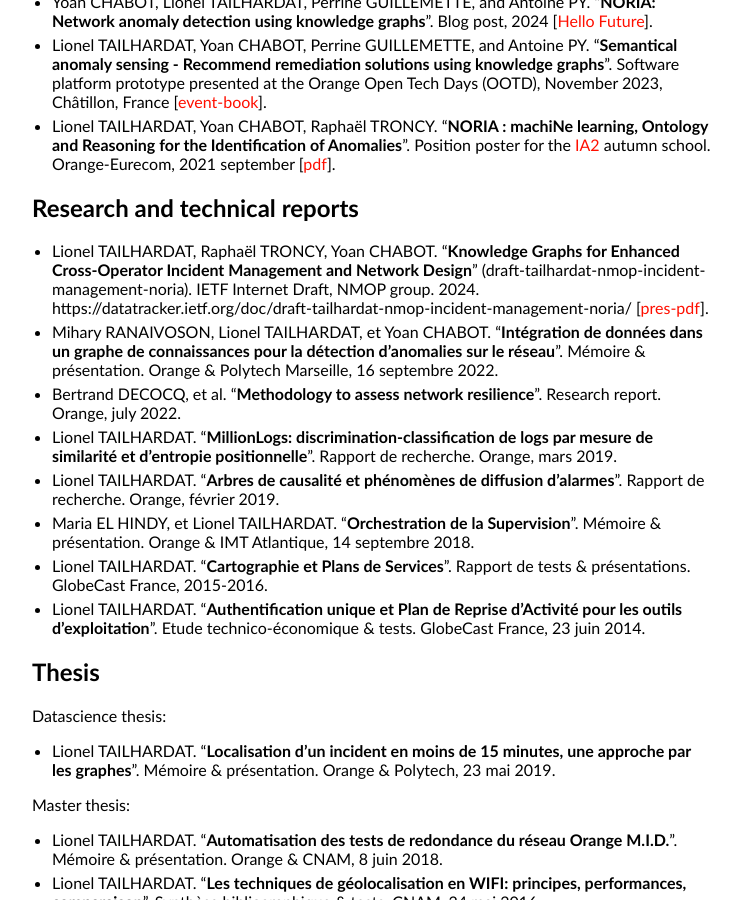
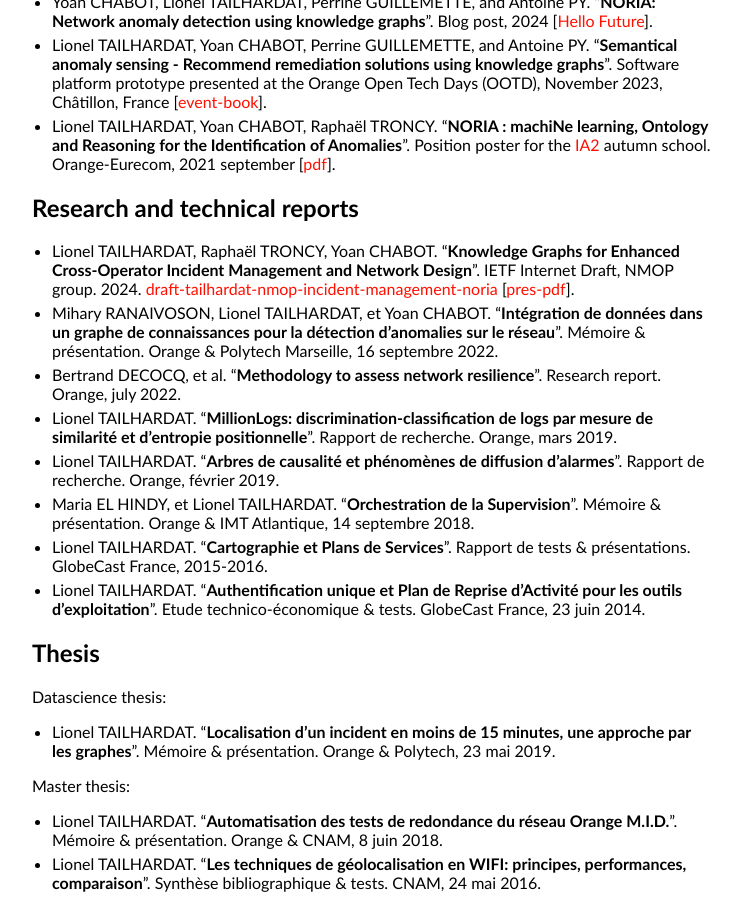
Before and after one commit to GenEars/GenEars.github.io, a Jekyll site: the page built from publications.md, in a window 1280 px wide and 900 px high, scrolled down 1128 px. Shown: the whole window, without its empty margins (258-999 px from the left). Built offline with Jekyll 4.4.1, drawn with Linux system fonts in a browser that asks for light colours.

Commit message:
Added draft-tailhardat-nmop-incident-management-noria ref and slide deck.
Signed-off-by: lionel.tailhardat <lionel.tailhardat@orange.com>

```diff
--- a/publications.md
+++ b/publications.md
@@ -61,9 +61,9 @@ title: Publications - Lionel TAILHARDAT
 ## Research and technical reports
 
 * Lionel TAILHARDAT, Raphaël TRONCY, Yoan CHABOT.
-  "**Knowledge Graphs for Enhanced Cross-Operator Incident Management and Network Design**" (draft-tailhardat-nmop-incident-management-noria).
+  "**Knowledge Graphs for Enhanced Cross-Operator Incident Management and Network Design**".
   IETF Internet Draft, NMOP group. 2024.
-  https://datatracker.ietf.org/doc/draft-tailhardat-nmop-incident-management-noria/ [[pres-pdf](pubs/IETF-NMOP-2024-draft-tailhardat-nmop-incident-management-noria-pres.pdf)].
+  [draft-tailhardat-nmop-incident-management-noria](https://datatracker.ietf.org/doc/draft-tailhardat-nmop-incident-management-noria/) [[pres-pdf](pubs/IETF-NMOP-2024-draft-tailhardat-nmop-incident-management-noria-pres.pdf)].
 * Mihary RANAIVOSON, Lionel TAILHARDAT, et Yoan CHABOT.
   "**Intégration de données dans un graphe de connaissances pour la détection d’anomalies sur le réseau**".
   Mémoire & présentation. Orange & Polytech Marseille, 16 septembre 2022.
```
